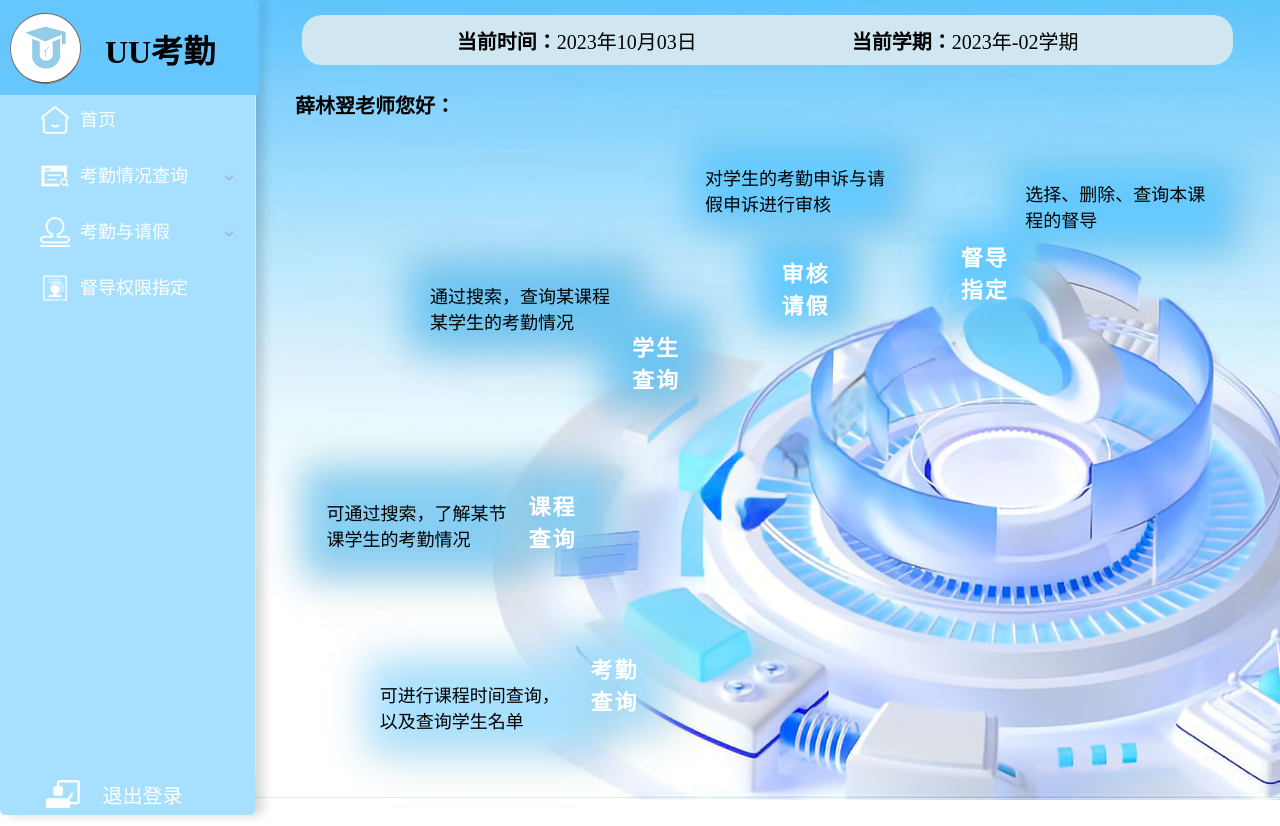
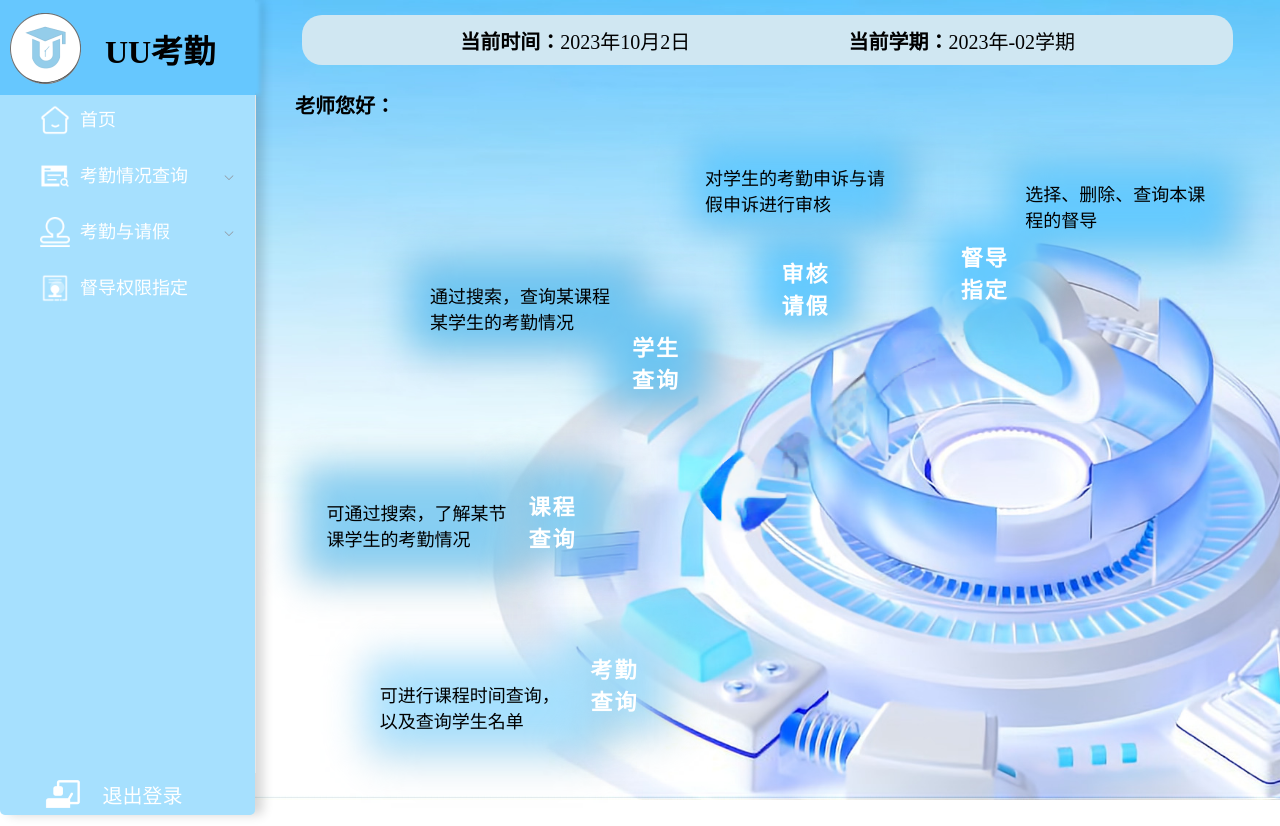
Before and after one commit to ROBINRUGAN/uu-attendance, a Vue app: page /home#/home in a window 1280 px wide. Shown: the top 826 px of the page. Built offline with nearby package versions, Linux system fonts and the light colour scheme.

Commit message:
add: 对接首页显示信息

```diff
--- a/src/components/HomePart.vue
+++ b/src/components/HomePart.vue
@@ -3,14 +3,14 @@
     <div id="banner">
       <div id="info-time">
         <div class="title">当前时间：</div>
-        <div class="content">2023年10月03日</div>
+        <div class="content">{{date}}</div>
       </div>
       <div id="info-sche">
         <div class="title">当前学期：</div>
         <div class="content">2023年-02学期</div>
       </div>
     </div>
-    <div id="hello">薛林翌老师您好：</div>
+    <div id="hello">{{ name }}老师您好：</div>
     <div id="cloud1">
       <div class="func-title" id="title1">考勤<br />查询</div>
       <div class="func-content" id="content1">
@@ -43,7 +43,25 @@
 </template>
 
 <script>
-export default {};
+import router from '@/router';
+export default {
+  data() {
+    return {};
+  },
+  methods: {},
+  computed: {
+    name: () => {
+      return localStorage.getItem('name');
+    },
+    date: () => {
+      let date = new Date();
+      let year = date.getFullYear();
+      let month = date.getMonth() + 1;
+      let day = date.getDate();
+      return `${year}年${month}月${day}日`;
+    },
+  },
+};
 </script>
 
 <style scoped>
--- a/src/pages/Login.vue
+++ b/src/pages/Login.vue
@@ -32,15 +32,22 @@ export default {
       };
       Login(loginData).then(
         (res) => {
-          alert(res.msg);
           if (res.code == 1) {
-            localStorage.setItem("token", res.data.token);
-            this.$router.push("/home");
+            if (res.data.identity == 3) {
+              localStorage.setItem("token", res.data.token);
+              localStorage.setItem("name", res.data.name);
+              alert("登录成功！");
+              this.$router.push("/home");
+            } else {
+              alert("请使用教师账号登录！");
+            }
           } else {
+            alert(res.msg);
             console.log(res);
           }
         },
         (err) => {
+          alert(res.msg);
           console.log(err);
         }
       );
--- a/src/utils/request.js
+++ b/src/utils/request.js
@@ -20,9 +20,7 @@ service.interceptors.request.use(
         let token = window.localStorage.getItem("token")
         if (token) {
             //我们headers里面的令牌取名叫token，后端也要对应
-            config.headers.token = token
-            //一个补救办法，但是不太好，等待lrd修改后端接口
-            config.headers.Authorization = token;
+            config.headers.token = token;
         }
         return config;
     },
@@ -34,8 +32,6 @@ service.interceptors.request.use(
 //添加响应拦截器
 service.interceptors.response.use(
     function (response) {
-        console.log("调试中：")
-        console.log(response)
         //使用响应数据返回响应；
         const data = response;
         // 如果data有东西，就返回data.data，如果没有就返回response
```
